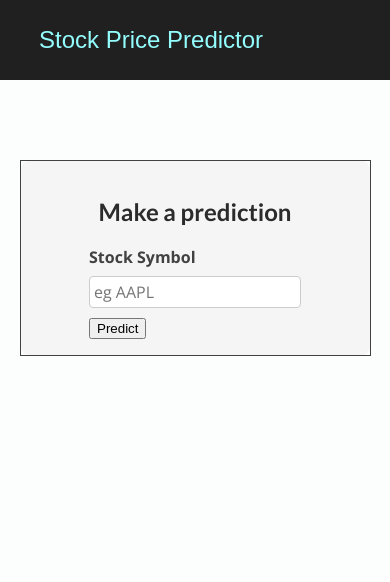
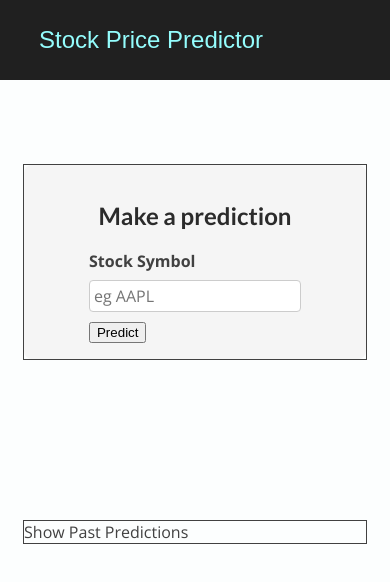
Before and after one commit to benAkehurst/stock-price-predictor-ui, a Next.js app: page / in a window 390 px wide. Shown: the top 582 px of the page. Built offline with nearby package versions, Linux system fonts and the light colour scheme.

Commit message:
add show past predictions

```diff
--- a/pages/index.js
+++ b/pages/index.js
@@ -1,5 +1,6 @@
 import Head from "next/head";
 import Predictor from "../components/predictor/Predictor";
+import ShowPrediction from "../components/show-prediction/show-prediction";
 
 function HomePage() {
   return (
@@ -11,7 +12,10 @@ function HomePage() {
           content="An app that uses ML to calculate stock prices for the coming day"
         />
       </Head>
-      <Predictor />
+      <div className="main-items-wrapper">
+        <Predictor />
+        <ShowPrediction />
+      </div>
     </div>
   );
 }
--- a/styles/globals.css
+++ b/styles/globals.css
@@ -31,3 +31,21 @@ ul {
   margin: auto;
   text-align: center;
 }
+
+.main-items-wrapper {
+  display: flex;
+  flex-direction: row;
+  align-items: space-between;
+  justify-content: center;
+  padding: 1rem;
+}
+
+@media (max-width: 480px) {
+  .main-items-wrapper {
+    display: flex;
+    flex-direction: column;
+    align-items: center;
+    justify-content: space-around;
+    padding: 0.25rem;
+  }
+}
```
